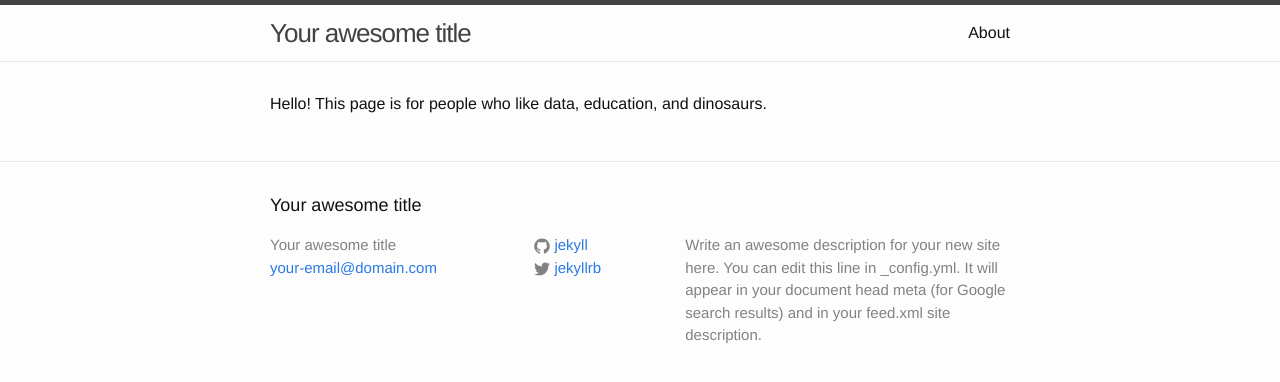
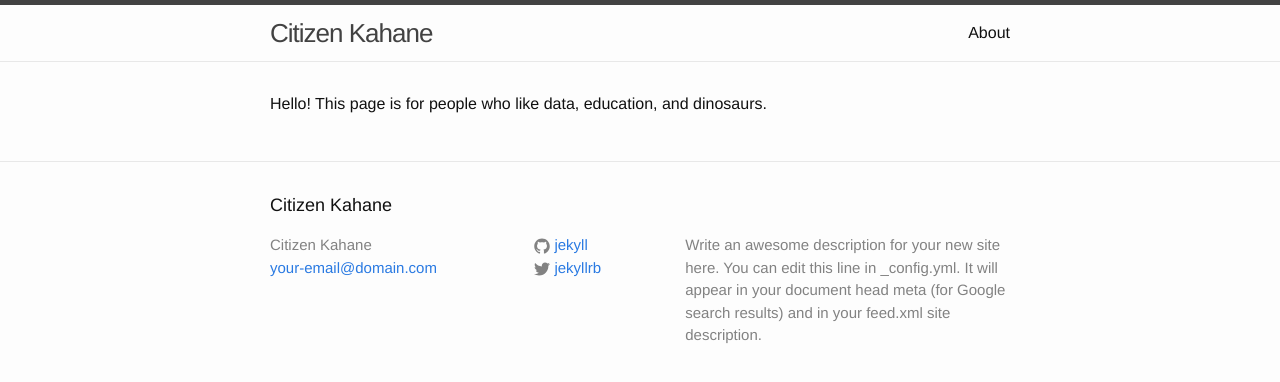
Before and after one commit to jill-kahane/jill-kahane.github.io, a Jekyll site: the page built from index.html, in a window 1280 px wide. Shown: the top 382 px of the page. Built offline with Jekyll 4.4.1, drawn with Linux system fonts in a browser that asks for light colours.

Commit message:
Update _config.yml

```diff
--- a/_config.yml
+++ b/_config.yml
@@ -6,7 +6,7 @@
 # 'jekyll serve'. If you change this file, please restart the server process.
 
 # Site settings
-title: Your awesome title
+title: Citizen Kahane
 email: your-email@domain.com
 description: > # this means to ignore newlines until "baseurl:"
   Write an awesome description for your new site here. You can edit this
```
